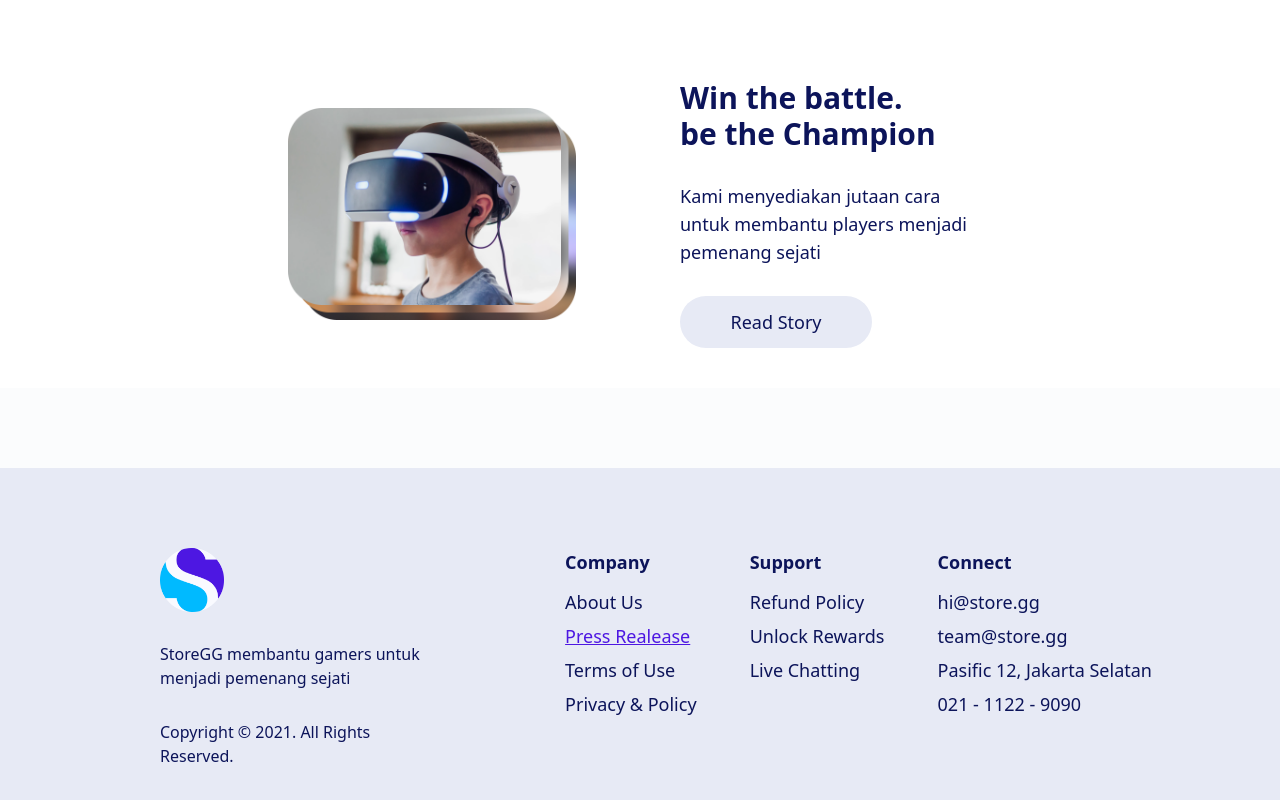
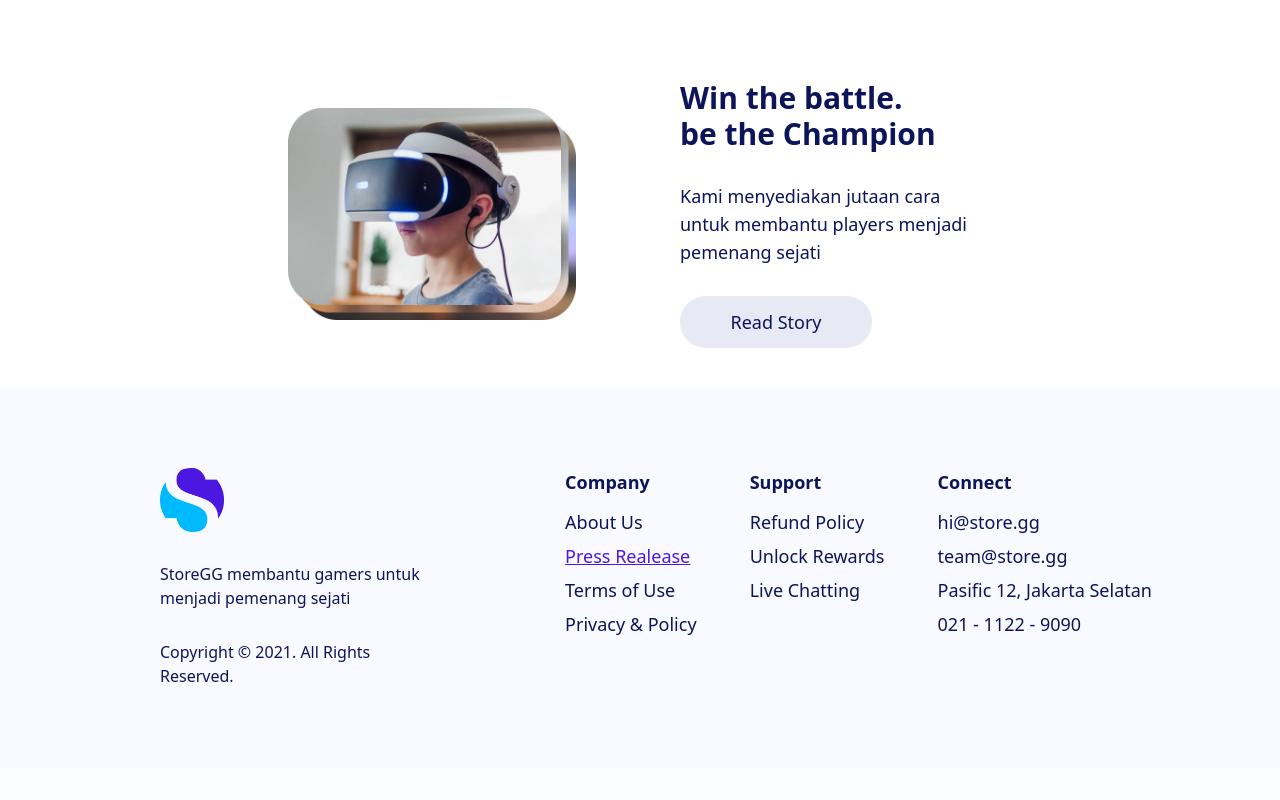
Before and after one commit to yayakyogi/storegg, a React (Create React App) app: page / in a window 1280 px wide. Shown: the part 2032-2832 px from the top of the page. After the commit the page ends 2800 px from the top, so only its background shows below. Built offline with nearby package versions, Linux system fonts and the light colour scheme.

Commit message:
fix margin footer

```diff
--- a/src/components/organism/frontFooter/index.tsx
+++ b/src/components/organism/frontFooter/index.tsx
@@ -4,7 +4,7 @@ import { Button, Text } from "../../atom";
 const FrontFooter = () => {
   return (
     <>
-      <div className="mt-20 flex flex-wrap justify-between py-14 lg:py-20 px-4 lg:px-32 bg-gray2">
+      <div className="flex flex-wrap justify-between py-14 lg:py-20 px-4 lg:px-32 bg-gray">
         <div className="text-center lg:text-left lg:mx-0 px-8">
           <img src={Logo} alt="logo" className="mx-auto lg:mx-0 w-16 h-16" />
           <div className="max-w-xs lg:pr-10">
--- a/src/pages/front/detailPage/index.tsx
+++ b/src/pages/front/detailPage/index.tsx
@@ -70,7 +70,7 @@ const DetailPage = () => {
 
   return (
     <>
-      <div className="px-4 lg:px-32 py-7 lg:py-10 bg-white">
+      <div className="px-4 lg:px-32 pt-7 pb-10 lg:py-10 bg-white">
         <Navbar />
         <TitlePage
           title="Top Up"
--- a/src/pages/front/landingPage/index.tsx
+++ b/src/pages/front/landingPage/index.tsx
@@ -11,7 +11,7 @@ import {
 const LandingPage = () => {
   return (
     <>
-      <div className="px-4 md:px-16 lg:px-20 xl:px-32 py-7 lg:py-10 bg-white">
+      <div className="px-4 md:px-16 lg:px-20 xl:px-32 pt-7 pb-10 lg:py-10 bg-white">
         <Navbar />
         <Hero />
         <Procedures />
```
